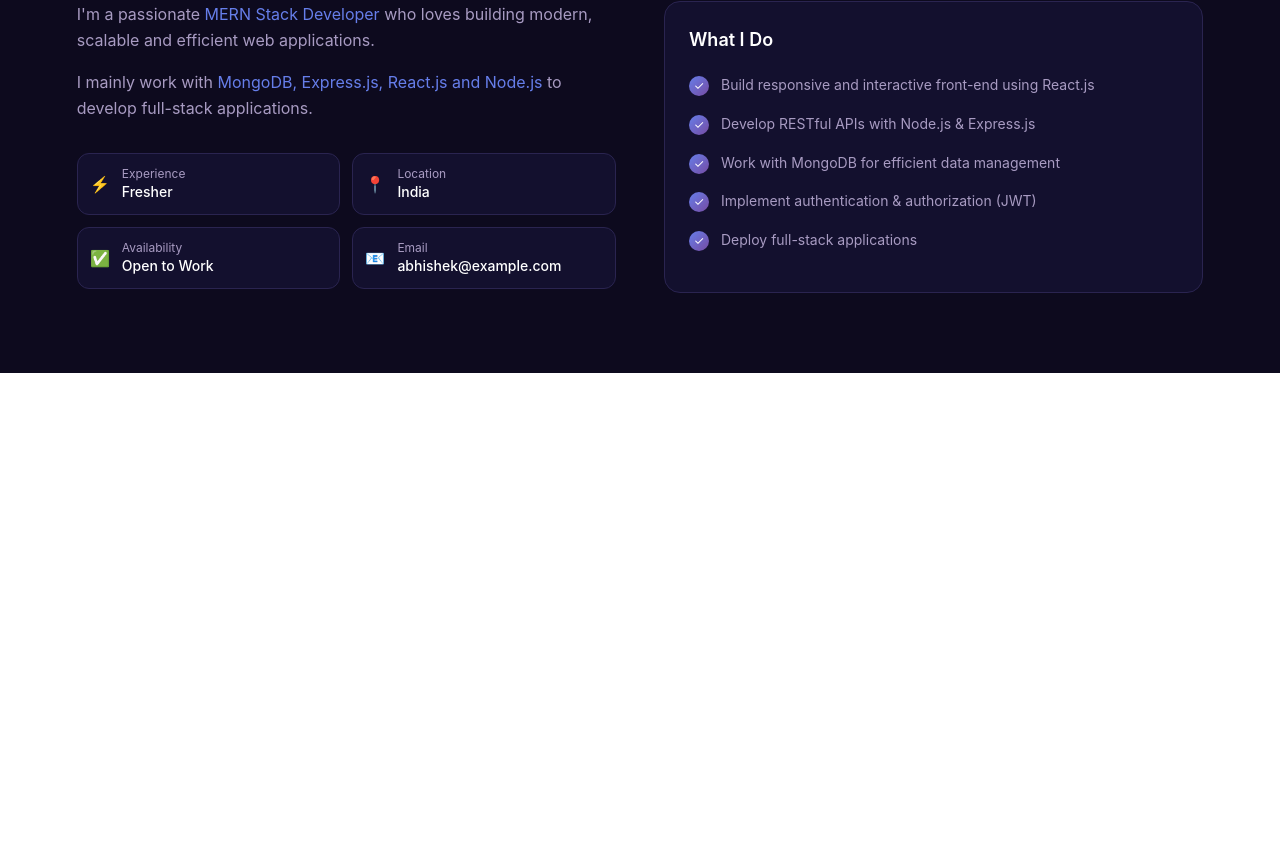
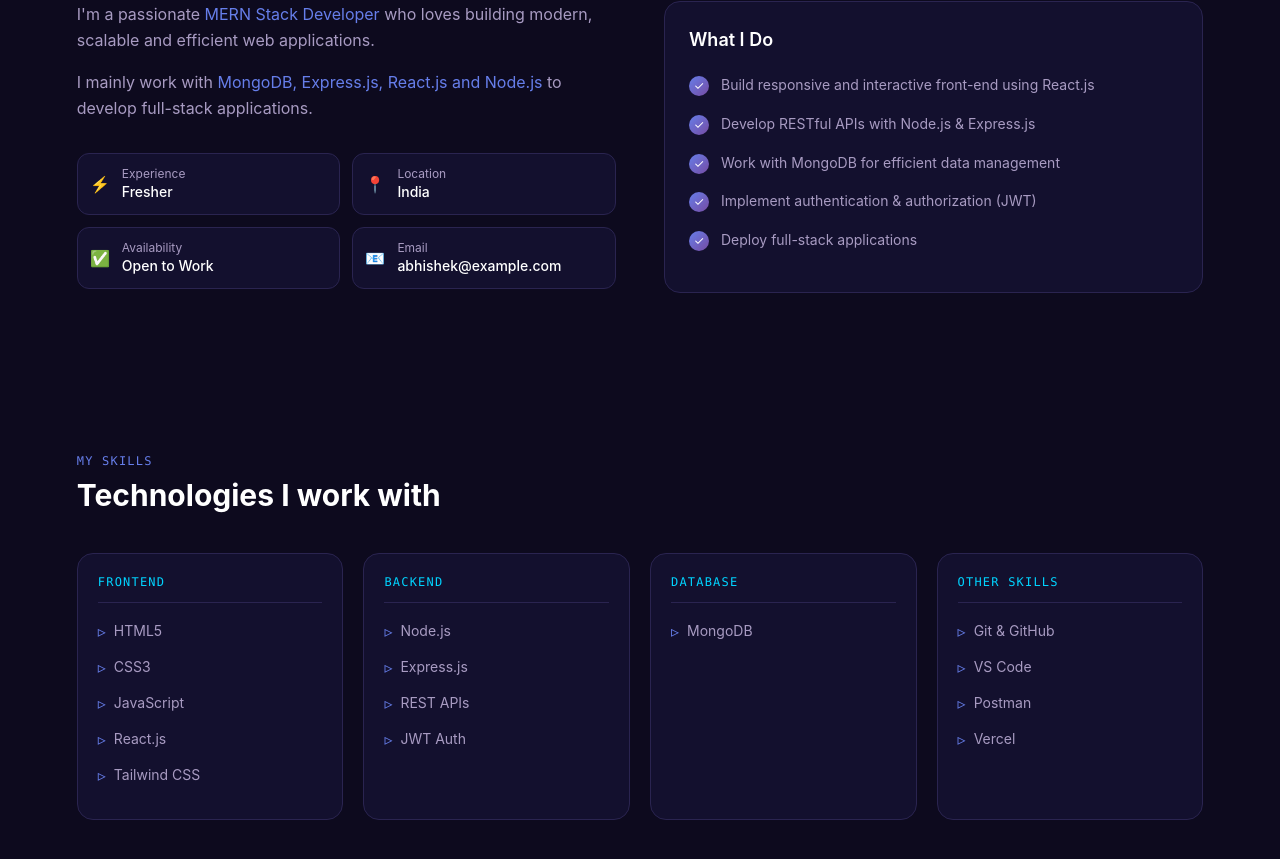
Before and after one commit to abhishekprajapativns/-abhishek-portfolio, a React (Vite) app: page / in a window 1280 px wide. Shown: the part 979-1838 px from the top of the page. Before the commit the page ends 1352 px from the top, so only its background shows below. Built offline with nearby package versions, Linux system fonts and the light colour scheme.

Commit message:
feat: add Skills component

```diff
--- a/src/App.jsx
+++ b/src/App.jsx
@@ -1,6 +1,7 @@
 import Navbar from "./components/Navbar";
 import Hero from "./components/Hero";
 import About from "./components/About";
+import Skills from "./components/Skills";
 
 function App() {
   return (
@@ -8,6 +9,7 @@ function App() {
       <Navbar />
       <Hero />
       <About />
+      <Skills />
     </div>
   );
 }
--- a/src/components/Skills.jsx
+++ b/src/components/Skills.jsx
@@ -0,0 +1,62 @@
+const skills = [
+  {
+    category: "Frontend",
+    items: ["HTML5", "CSS3", "JavaScript", "React.js", "Tailwind CSS"],
+  },
+
+  {
+    category: "Backend",
+    items: ["Node.js", "Express.js", "REST APIs", "JWT Auth"],
+  },
+
+  {
+    category: "Database",
+    items: ["MongoDB"],
+  },
+
+  {
+    category: "Other Skills",
+    items: ["Git & GitHub", "VS Code", "Postman", "Vercel"],
+  },
+];
+
+function Skills() {
+  return (
+    <section id="skills" className="py-20 px-[6%]">
+      {/* Section Label */}
+      <p className="text-xs font-mono text-[#667eea] tracking-widest uppercase mb-2">
+        My Skills
+      </p>
+
+      {/* Section Title */}
+      <h2 className="text-3xl font-bold text-white mb-10">
+        Technologies I work with
+      </h2>
+
+      {/* Skills Grid */}
+      <div className="grid grid-cols-1 md:grid-cols-2 lg:grid-cols-4 gap-5">
+        {skills.map((skillBox) => (
+          <div
+            key={skillBox.category}
+            className="bg-[#13102e] border border-[#2a2450] rounded-2xl p-5 hover:border-[#667eea] transition-colors"
+          >
+            {/* Category Title */}
+            <p className="text-xs font-mono text-[#00d4ff] tracking-widest uppercase mb-4 pb-3 border-b border-[#2a2450]">
+              {skillBox.category}
+            </p>
+
+            {/* Items */}
+            {skillBox.items.map((item) => (
+              <div key={item} className="flex items-center gap-2 mb-3">
+                <span className="text-[#667eea]">▹</span>
+                <span className="text-[#a89bc2] text-sm">{item}</span>
+              </div>
+            ))}
+          </div>
+        ))}
+      </div>
+    </section>
+  );
+}
+
+export default Skills;
```
